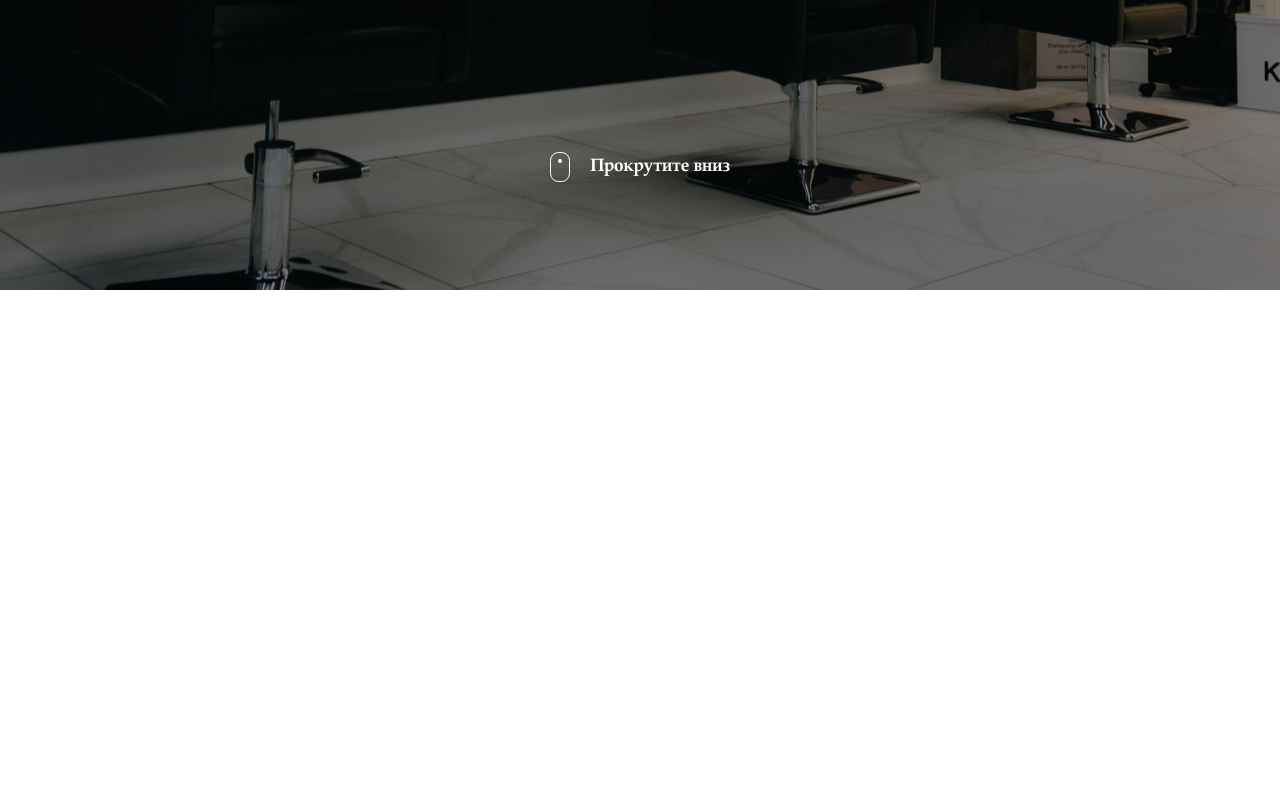
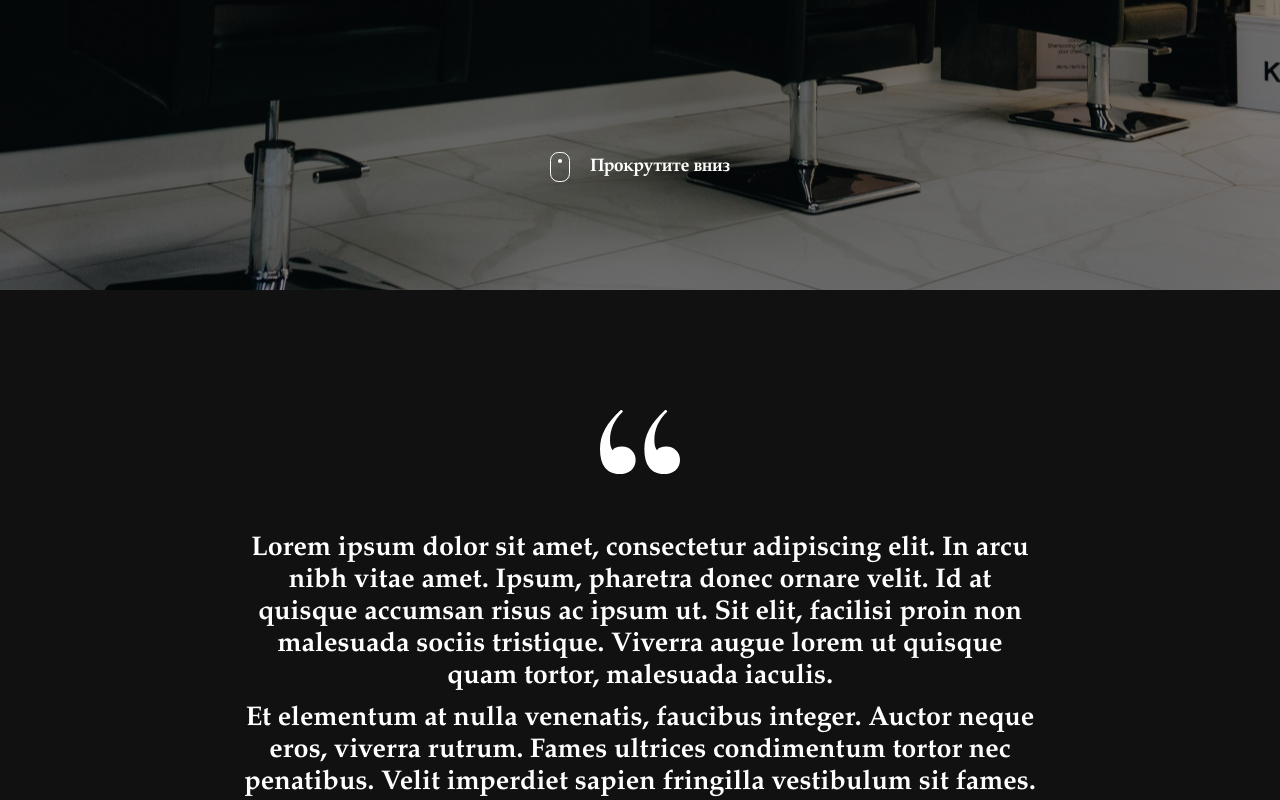
Before and after one commit to Maxim93mk/Delote-Beauty, a React (Create React App) app: page / in a window 1280 px wide. Shown: the part 748-1548 px from the top of the page. Before the commit the page ends 1038 px from the top, so only its background shows below. Built offline with nearby package versions, Linux system fonts and the light colour scheme.

Commit message:
main-page готов services-section-descr - готово

```diff
--- /dev/null
+++ b/src/html-pages/main-page/main-page.css
@@ -0,0 +1,3 @@
+.main{
+    background-color: #111111;
+}
--- a/src/html-pages/main-page/main-page.jsx
+++ b/src/html-pages/main-page/main-page.jsx
@@ -1,6 +1,7 @@
 import React from 'react';
+import './main-page.css'
 import Header from '../../html-pages/main-page/header/header'
-
+import ServicesSection from './services-section/services-section';
 
 
 function MainPage() {
@@ -9,6 +10,9 @@ function MainPage() {
   return (
     <>
       <Header />
+      <main className='main'>
+        <ServicesSection />
+      </main>
     </>
   );
 }
--- /dev/null
+++ b/src/html-pages/main-page/services-section/services-section.css
@@ -0,0 +1,23 @@
+.services-descr{
+    display: flex;
+    align-items: center;
+    justify-content: center;
+    flex-direction: column;
+    gap: 60px;
+    padding-top: 120px;
+}
+
+.descr{
+    display: flex;
+    align-items: center;
+    justify-content: center;
+    flex-direction: column;
+    color: #FFFFFF;
+    font-family: Garamond;
+    font-size: 27px;
+    font-weight: 700;
+    max-width: 794px;
+    width: 100%;
+    gap: 10px;
+    text-align: center;
+}
--- /dev/null
+++ b/src/html-pages/main-page/services-section/services-section.jsx
@@ -0,0 +1,25 @@
+import './services-section.css'
+import React from 'react';
+import quote_icon from './img/quote_icon.svg'
+
+function ServicesSection() {
+
+
+    return (
+        <>
+            <section className='services'>
+                <div className='services-descr'>
+                    <img src={quote_icon} alt="quote_icon" />
+                    <div className='descr'>
+                        <p>Lorem ipsum dolor sit amet, consectetur adipiscing elit. In arcu nibh vitae amet. Ipsum, pharetra donec ornare velit. Id at quisque accumsan risus ac ipsum ut. Sit elit, facilisi proin non malesuada sociis tristique. Viverra augue lorem ut quisque quam tortor, malesuada iaculis.</p>
+                        <p>Et elementum at nulla venenatis, faucibus integer. Auctor neque eros, viverra rutrum. Fames ultrices condimentum tortor nec penatibus. Velit imperdiet sapien fringilla vestibulum sit fames.</p>
+                    </div>
+                </div>
+
+
+            </section>
+        </>
+    );
+}
+
+export default ServicesSection;
```
Also changed, not shown: src/html-pages/main-page/css/main-page.css (deleted), src/html-pages/main-page/header/header.jsx (indentation only), src/html-pages/main-page/services-section/img/quote_icon.svg (added).
